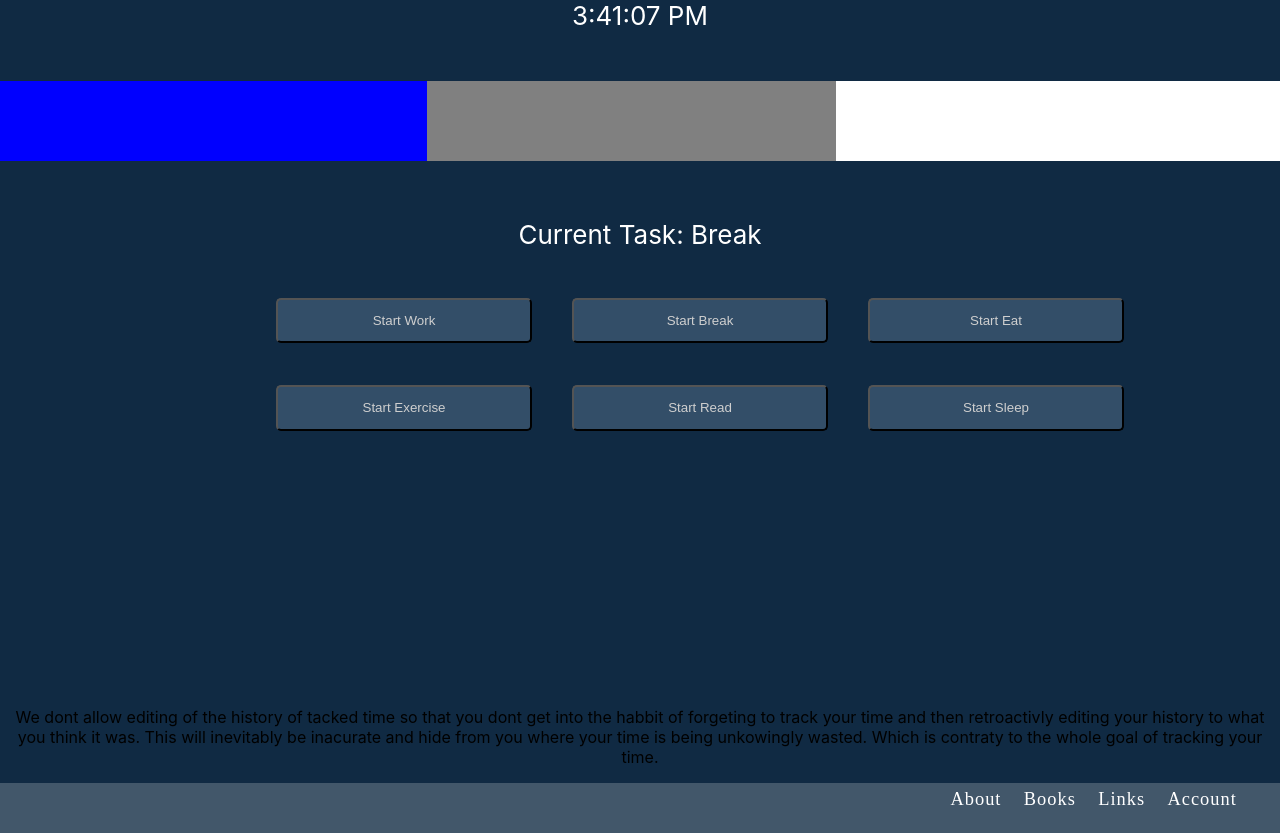
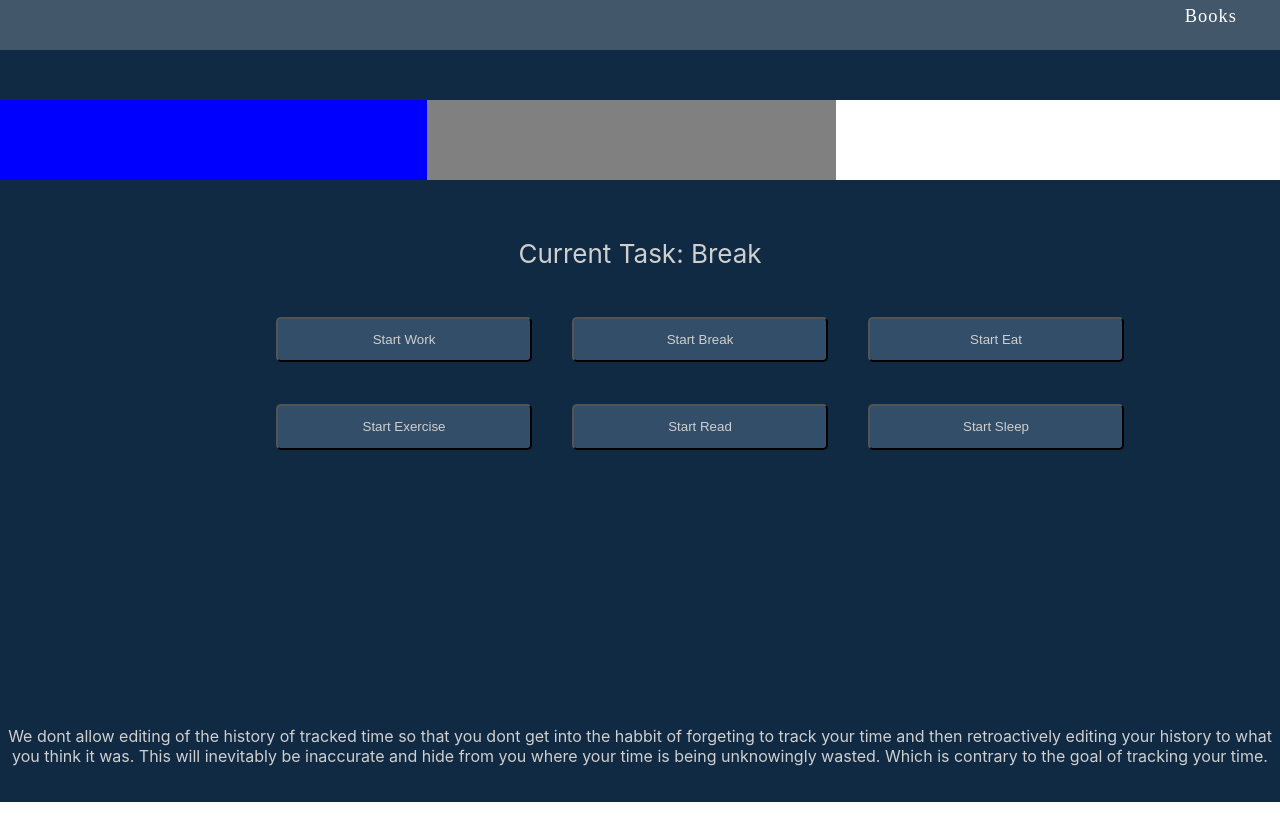
Before and after one commit to michaeltaciuk/timeDashboard, a React (Create React App) app in the folder frontend/: page / in a window 1280 px wide. After the commit the page ends 802 px from the top, so only its background shows below. Built offline with nearby package versions, Linux system fonts and the light colour scheme.

Commit message:
Style changes - ready for initial release

```diff
--- a/frontend/public/index.html
+++ b/frontend/public/index.html
@@ -24,7 +24,7 @@
       work correctly both with client-side routing and a non-root public URL.
       Learn how to configure a non-root public URL by running `npm run build`.
     -->
-    <title>Time</title>
+    <title>Vastime</title>
   </head>
   <body>
     <noscript>You need to enable JavaScript to run this app.</noscript>
--- a/frontend/src/App.css
+++ b/frontend/src/App.css
@@ -1,6 +1,7 @@
 .App {
   text-align: center;
   background-color: #102A43;
+  color: #cfcfcf;
 }
 
 .App-header {
@@ -8,7 +9,7 @@
   flex-direction: column;
   align-items: center;
   font-size: calc(10px + 2vmin);
-  color: white;
+  color: #cfcfcf;
 }
 
 .App-link {
--- a/frontend/src/App.js
+++ b/frontend/src/App.js
@@ -31,19 +31,22 @@ function App() {
 
   return (
     <div className="App">
+      <Header/>
       <Fragment>
         <div className="App-header">
-          <Clock/>
+          {/* <p>"The best time to plant a tree was 20 years ago. The second best time is now."</p> */}
           <Stopwatch/>
         </div>
+        {/* <Clock/> */}
         <p>
-          We dont allow editing of the history of tacked time so that you dont get into the habbit
-          of forgeting to track your time and then retroactivly editing your history to what you think
-          it was. This will inevitably be inacurate and hide from you where your time is being
-          unkowingly wasted. Which is contraty to the whole goal of tracking your time.
+          We dont allow editing of the history of tracked time so that you dont get into the habbit
+          of forgeting to track your time and then retroactively editing your history to what you think
+          it was. This will inevitably be inaccurate and hide from you where your time is being
+          unknowingly wasted. Which is contrary to the goal of tracking your time.
         </p>
+        <br/>
       </Fragment>
-      <Header/>
+
     </div>
   );
 }
--- a/frontend/src/components/Header.js
+++ b/frontend/src/components/Header.js
@@ -27,11 +27,11 @@ class Header extends Component {
             <nav>
                 <div className="nav-bg"></div>
                 <ul>
-                    <li><a href="">About</a></li>
-                    <li><a href="">Books</a></li>
+                <li><a target='_blank' href="https://jamesclear.com/atomic-habits" rel="noreferrer">Books</a></li>
+                    {/* <li><a href="">About</a></li>
                     <li><a href="">Links</a></li>
-                    <li><a href="">Account</a></li>
-                    </ul>
+                    <li><a href="">Account</a></li> */}
+                </ul>
             </nav>
         );
     }
```
